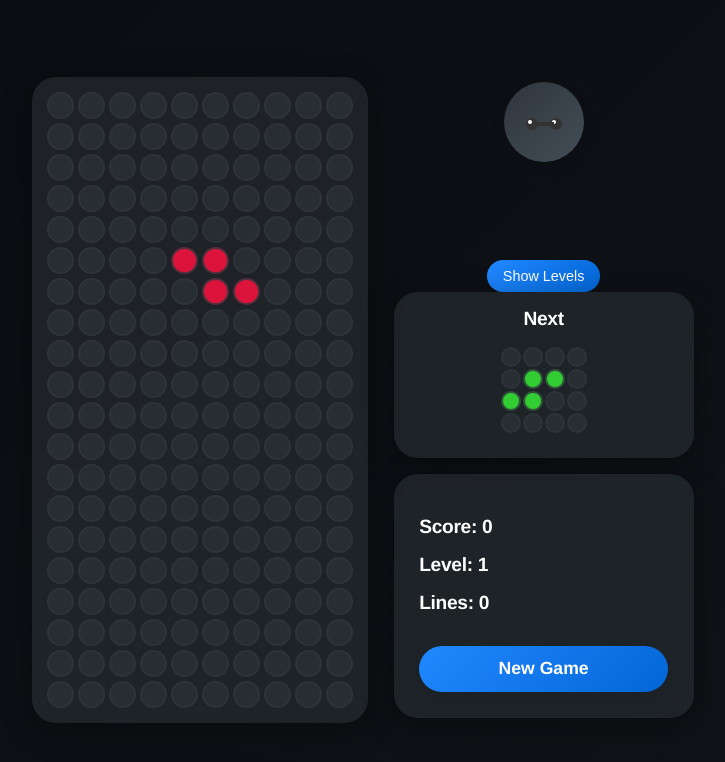
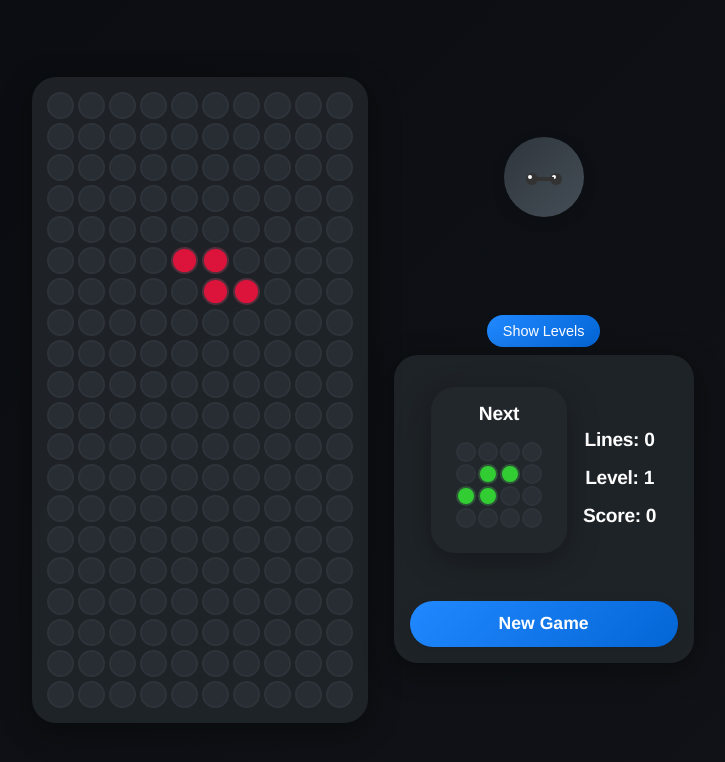
Before and after one commit to Svetk0/tetris-ai, a Next.js app: page / in a window 1280 px wide. Shown: the top 762 px of the page, without its empty margins (277-1002 px from the left). Built offline with nearby package versions, Linux system fonts and the light colour scheme.

Commit message:
reorganise elements of gameInfo block

```diff
--- a/src/components/GameHelper.module.scss
+++ b/src/components/GameHelper.module.scss
@@ -176,7 +176,7 @@
     font-size: 0.9rem;
     font-family: var(--font-family);
     transition: all 0.2s ease;
-    margin-top: 0.5rem;
+    margin-block: 0.5rem;
 
     &:hover {
         background: linear-gradient(135deg, #2188ff, #044289);
--- a/src/components/Tetris.module.scss
+++ b/src/components/Tetris.module.scss
@@ -87,8 +87,12 @@
 }
 
 .gameInfo {
+    display: flex;
+    flex-direction: column;
+    align-items: center;
+    justify-content: center;
     background: rgba(36, 41, 46, 0.8);
-    padding: clamp(1rem, 2vw, 2rem);
+    padding: 1rem;
     border-radius: 1.5rem;
     box-shadow: 0 8px 32px rgba(0, 0, 0, 0.3);
     backdrop-filter: blur(4px);
@@ -99,6 +103,34 @@
         font-weight: bold;
         color: #ffffff;
     }
+}
+
+.rowContainer {
+    display: flex;
+    flex-direction: row;
+    align-items: center;
+    justify-content: center;
+    gap: 1rem;
+}
+
+.columnContainer {
+    display: flex;
+    flex-direction: column-reverse;
+    align-items: center;
+    justify-content: center;
+    gap: 1rem;
+}
+
+.nextPieceContainer {
+
+    width: 80px;
+    height: 80px;
+    background: rgba(48, 54, 61, 0.4);
+    border-radius: 1rem;
+    display: flex;
+    align-items: center;
+    justify-content: center;
+    backdrop-filter: blur(4px);
 }
 
 .gameOver {
--- a/src/components/Tetris.tsx
+++ b/src/components/Tetris.tsx
@@ -519,11 +519,16 @@ const Tetris = () => {
           isGameOver={gameState.gameOver}
           level={gameState.level}
         />
-        <NextPiece piece={nextPiece} />
         <div className={styles.gameInfo}>
-          <div className={styles.score}>Score: {gameState.score}</div>
-          <div className={styles.level}>Level: {gameState.level}</div>
-          <div className={styles.lines}>Lines: {gameState.lines}</div>
+          <div className={styles.rowContainer}>
+            <NextPiece piece={nextPiece} />
+            <div className={styles.columnContainer}>
+              <div className={styles.score}>Score: {gameState.score}</div>
+              <div className={styles.level}>Level: {gameState.level}</div>
+              <div className={styles.lines}>Lines: {gameState.lines}</div>
+            </div>
+          </div>
+
           {gameState.gameOver && (
             <>
               <div className={styles.gameOver}>Game Over!</div>
```
